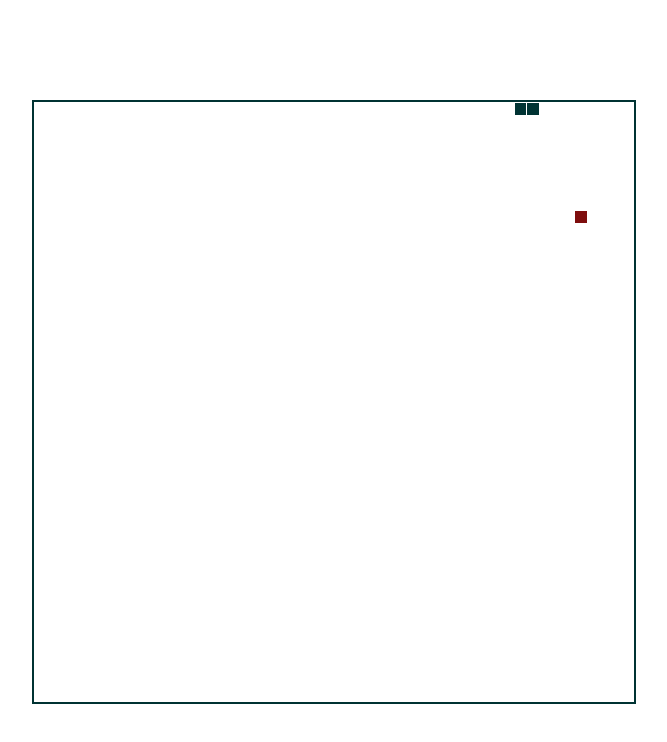
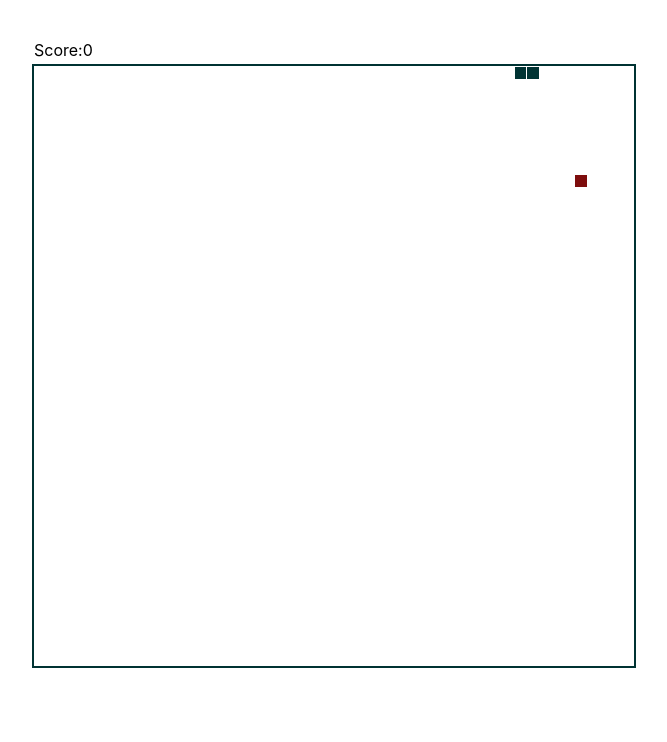
Before and after one commit to nagasiNR/react-snake-game, a React (Create React App) app: page / in a window 1280 px wide. Shown: the top 742 px of the page, without its empty margins (306-973 px from the left). Built offline with nearby package versions, Linux system fonts and the light colour scheme.

Commit message:
add game results

```diff
--- a/src/App.scss
+++ b/src/App.scss
@@ -0,0 +1,3 @@
+.game-wrapper {
+    margin-top: 40px;
+}
--- a/src/App.tsx
+++ b/src/App.tsx
@@ -3,6 +3,7 @@ import { useState, useEffect } from 'react';
 import { Playground } from './Playground';
 import { Snake, ISnake, ISnakeSegment } from './Snake';
 import { Food } from './Food';
+import { GameResults } from './GameResults';
 import {
     useRandomInteger,
     useGamePad,
@@ -15,6 +16,7 @@ export const App = () => {
     const [direction] = useGamePad(Direction.Right);
     const { ticks } = useTicker(200);
     const [integerGenerator] = useRandomInteger(1, 98);
+    const [score, setScore] = useState(0);
 
     const [snake, setSnake] = useState<ISnake>((() => {
         const head = { x: 2, y: 0 };
@@ -49,10 +51,11 @@ export const App = () => {
             eatFood();
             increaseSpeed();
         }
-    })
+    }, [snake])
 
     useEffect(() => {
         console.log('ticks changed');
+
         moveSnake();
     }, [ticks])
 
@@ -105,6 +108,7 @@ export const App = () => {
     function eatFood() {
         growSnake();
         generateOneMoreFood();
+        increaseScore();
     }
 
     function growSnake() {
@@ -129,10 +133,12 @@ export const App = () => {
         }
     }
 
+    function increaseScore() {
+        setScore(score + 1);
+    }
+
     function canEatFood() {
         const { head } = snake;
-
-        console.log(`head ${head.x} - ${head.y}; food${food.x} - ${food.y}`);
 
         return head.x === food.x && head.y === food.y;
     }
@@ -160,13 +166,16 @@ export const App = () => {
     }
 
     function gameOver() {
-        alert('GAME OVER!!!');
+        // alert('GAME OVER!!!');
     }
 
     return (
-        <Playground>
-            <Snake snake={snake} />
-            <Food food={food} />
-        </Playground>
+        <div className="game-wrapper">
+            <GameResults score={score} />
+            <Playground>
+                <Snake snake={snake} />
+                <Food food={food} />
+            </Playground>
+        </div>
     );
 }
--- /dev/null
+++ b/src/GameResults/GameResults.scss
@@ -0,0 +1,5 @@
+.game-results {
+   width: 600px;
+   margin: 0 auto;
+   padding-bottom: 4px;
+}
--- /dev/null
+++ b/src/GameResults/GameResults.tsx
@@ -0,0 +1,13 @@
+import { FunctionComponent } from 'react';
+
+import { IGameResultsProps } from './interfaces';
+import './GameResults.scss';
+
+export const GameResults: FunctionComponent<IGameResultsProps> = ({ score }) => {
+    return (
+        <div className="game-results">
+            <label>Score:</label>
+            <span>{score}</span>
+        </div>
+    )
+}
--- /dev/null
+++ b/src/GameResults/index.ts
@@ -0,0 +1,2 @@
+export * from './GameResults';
+export * from './interfaces';
--- /dev/null
+++ b/src/GameResults/interfaces.ts
@@ -0,0 +1,3 @@
+export interface IGameResultsProps {
+    score: number;
+}
--- a/src/Playground/Playground.scss
+++ b/src/Playground/Playground.scss
@@ -2,6 +2,6 @@
     position: relative;
     width: 600px;
     height: 600px;
-    margin: 100px auto;
+    margin: 0 auto;
     border: 2px solid #033;
 }
```
